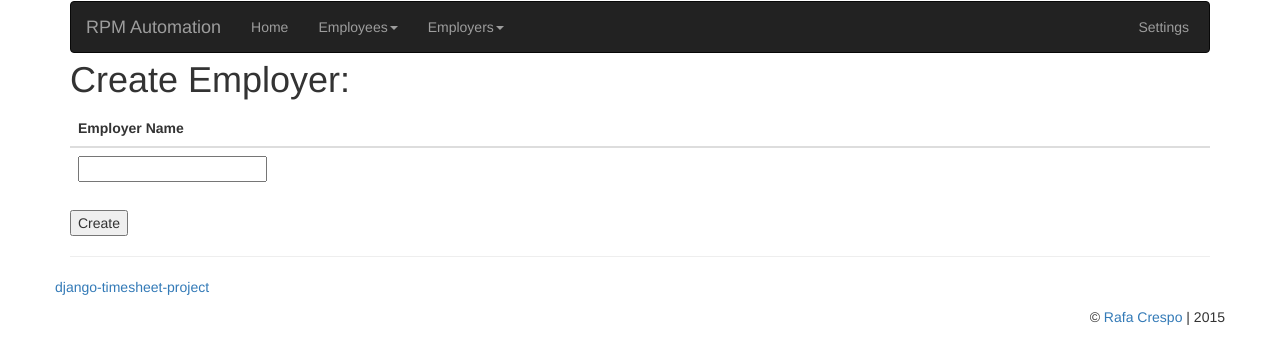
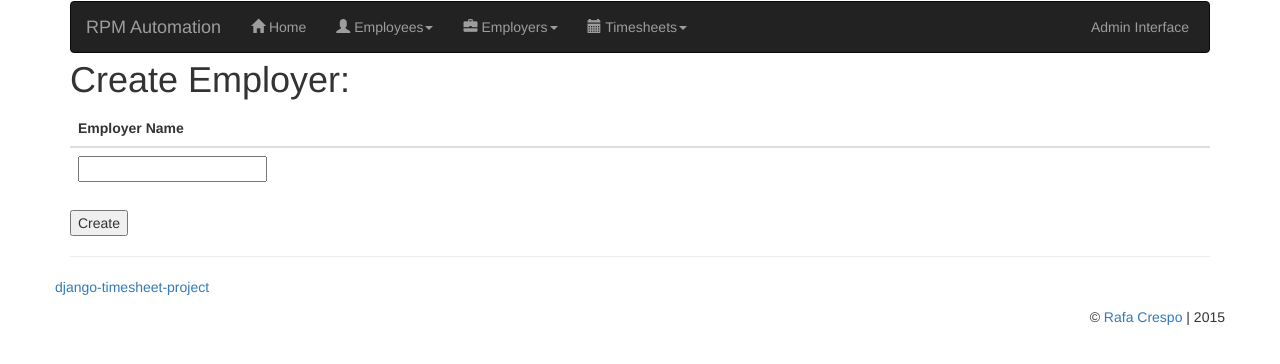
Before and after one commit to rafacb07/django, a Django app: page /timesheet/employers/create_employer/ in a window 1280 px wide. Shown: the top 364 px of the page. Run offline with Django 3.2, Linux system fonts and the light colour scheme; parts of the project's set-up code (start-up, migrations or seed data) failed here and were passed over; some libraries are stand-ins or nearby versions.

Commit message:
timesheet library and views

```diff
--- a/apps/papi/timesheet/__init__.py
+++ b/apps/papi/timesheet/__init__.py
@@ -0,0 +1,5 @@
+from .models import *
+from .forms import *
+from .admin import *
+from .forms import *
+from .urls import *
--- /dev/null
+++ b/apps/papi/timesheet/libraries/__init__.py
@@ -0,0 +1 @@
+from .calendar import *
--- a/apps/papi/timesheet/templates/timesheet/base.html
+++ b/apps/papi/timesheet/templates/timesheet/base.html
@@ -32,9 +32,9 @@
                             <!-- Collection of nav links, forms, and other content for toggling -->
                             <div id="navbarCollapse" class="collapse navbar-collapse">
                                 <ul class="nav navbar-nav">
-                                    <li><a href="/timesheet">Home</a></li>
+                                    <li><a href="/timesheet"><span class="glyphicon glyphicon-home"></span> Home</a></li>
                                     <li class="dropdown">
-                                        <a data-toggle="dropdown" class="dropdown-toggle" href="#">Employees<b class="caret"></b></a>
+                                        <a data-toggle="dropdown" class="dropdown-toggle" href="#"><span class="glyphicon glyphicon-user"></span>  Employees<b class="caret"></b></a>
                                         <ul role="menu" class="dropdown-menu">
                                             <li><a href="/timesheet/employees">Employee List</a></li>
                                             <li class="divider"></li>
@@ -42,16 +42,24 @@
                                         </ul>
                                     </li>
                                     <li class="dropdown">
-                                        <a href="#" class="dropdown-toggle" data-toggle="dropdown">Employers<b class="caret"></b></a>
+                                        <a href="#" class="dropdown-toggle" data-toggle="dropdown"><span class="glyphicon glyphicon-briefcase"></span> Employers<b class="caret"></b></a>
                                         <ul class="dropdown-menu">
                                             <li><a href="/timesheet/employers">Employer List</a></li>
                                             <li class="divider"></li>
                                             <li><a href="/timesheet/employers/create_employer">Create Employer</a></li>
                                         </ul>
                                     </li>
+                                    <li class="dropdown">
+                                        <a href="#" class="dropdown-toggle" data-toggle="dropdown"><span class="glyphicon glyphicon-calendar"></span> Timesheets<b class="caret"></b></a>
+                                        <ul class="dropdown-menu">
+                                            <li><a href="/timesheet/timesheets">Timesheet List</a></li>
+                                            <li class="divider"></li>
+                                            <li><a href="/timesheet/employers/create_employer">Create Timesheet</a></li>
+                                        </ul>
+                                    </li>
                                 </ul>
                                 <ul class="nav navbar-nav navbar-right" style="padding-right: 20px">
-                                    <li><a href="#">Settings</a></li>
+                                    <li><a href="/admin" target="_blank">Admin Interface</a></li>
                                 </ul>
                             </div>
                         </nav>
--- a/apps/papi/timesheet/templates/timesheet/employee_detail.html
+++ b/apps/papi/timesheet/templates/timesheet/employee_detail.html
@@ -5,7 +5,7 @@
     <h1> Employee Details: </h1>
 
     {% if employee %}
-    	<ul>
+        <ul>
             Id: {{ employee.id }}
         </ul>
         <ul>
--- a/apps/papi/timesheet/templates/timesheet/index.html
+++ b/apps/papi/timesheet/templates/timesheet/index.html
@@ -7,7 +7,7 @@
     {% if timesheets %}
         <ul>
         {% for timesheet in timesheets %}
-            <li><a href="/timesheet/{{ timesheet.id }}/">{{ timesheet.employer_id }} - {{ timesheet.employee_id }}</a></li>
+            <li><a href="/timesheet/{{ timesheet.id }}/">{{ timesheet.employer_id }} - {{ timesheet.employee_id }} - {{ timesheet.id }}</a></li>
         {% endfor %}
         </ul>
     {% else %}
--- a/apps/papi/timesheet/urls.py
+++ b/apps/papi/timesheet/urls.py
@@ -12,4 +12,7 @@ urlpatterns = patterns('',
     url(r'^employers/$', views.employers, name='employers_index'),
     url(r'employers/(\d?)/$', views.employer_detail, name='employer_detail'),
     url(r'^employers/create_employer/$', views.create_employer, name='create_employer'),
+    # Timesheet views
+    url(r'^timesheets/$', views.timesheets, name='timesheets_index'),
+    url(r'timesheets/(\d?)/$', views.timesheet_detail, name='timesheet_detail'),
 )
--- a/apps/papi/timesheet/views/__init__.py
+++ b/apps/papi/timesheet/views/__init__.py
@@ -1,3 +1,4 @@
 from .views import *
 from .employees import *
 from .employers import *
+from .timesheets import *
--- /dev/null
+++ b/apps/papi/timesheet/views/timesheets.py
@@ -0,0 +1,34 @@
+from django.shortcuts import render, redirect
+
+# Create your views here.
+from django.http import HttpResponse
+from timesheet.models import Employee, Employer, Timesheet
+from timesheet.forms import EmployerForm
+
+def timesheets(request):
+    timesheets = Timesheet.objects.order_by('id')
+    context = {'timesheets': timesheets}
+    return render(request, 'timesheet/timesheets.html', context)
+
+def timesheet_detail(request, timesheet_id):
+    timesheet = Timesheet.objects.get(id=timesheet_id)
+    context = {'timesheet': timesheet}
+    return render(request, 'timesheet/timesheet_detail.html', context)
+
+def create_employer(request):
+    # Check if this is a post request or not
+    if request.method == 'POST':
+        # If post, create the form to create a new employer
+        form = EmployerForm(request.POST)
+        # Validation step
+        if form.is_valid():
+            # Create and save the new employer
+            employer = form.save()
+            employer.save()
+            # Redirect to employer list page
+            return redirect(employers)
+        else:
+            return render(request, 'timesheet/create_employer.html')
+    else:
+        # If not a post request, show the form to create a new employer
+        return render(request, 'timesheet/create_employer.html')
```
Also changed, not shown: apps/papi/timesheet/libraries/calendar.py (added, +35 -0 lines), apps/papi/timesheet/templates/timesheet/timesheet_detail.html (added, +27 -0 lines), apps/papi/timesheet/templates/timesheet/timesheets.html (added, +17 -0 lines), 6 other files.
